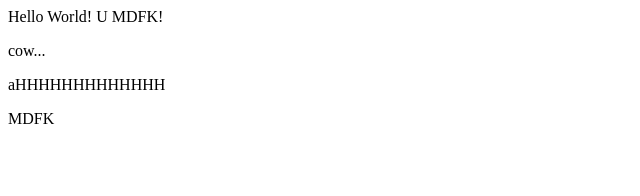
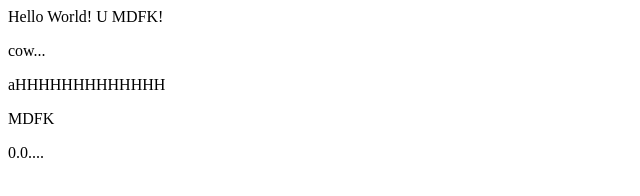
Before and after one commit to vj584978/study, a plain HTML site: page index.html in a window 1280 px wide. Shown: the full height of the page, 0-640 px from the left. Drawn offline with Linux system fonts and the light colour scheme.

Commit message:
12th git

```diff
--- a/index.html
+++ b/index.html
@@ -6,6 +6,7 @@
 	<p>cow...</p>
 	<p>aHHHHHHHHHHHHH</p>
 	<p>MDFK</p>
+	<p>0.0....</p>
 	</body>
 
 </html>
```
